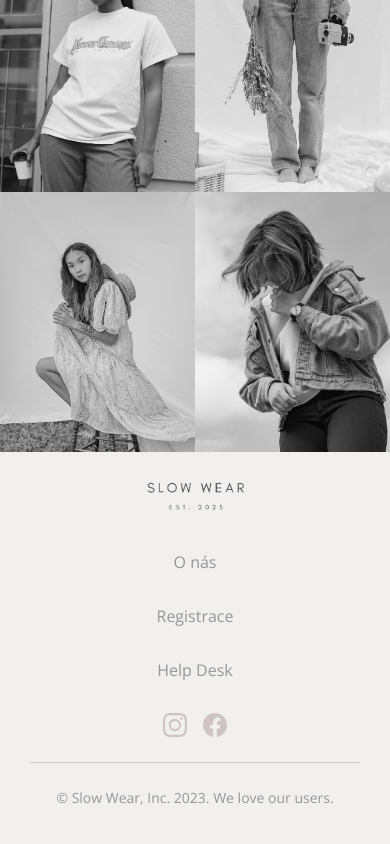
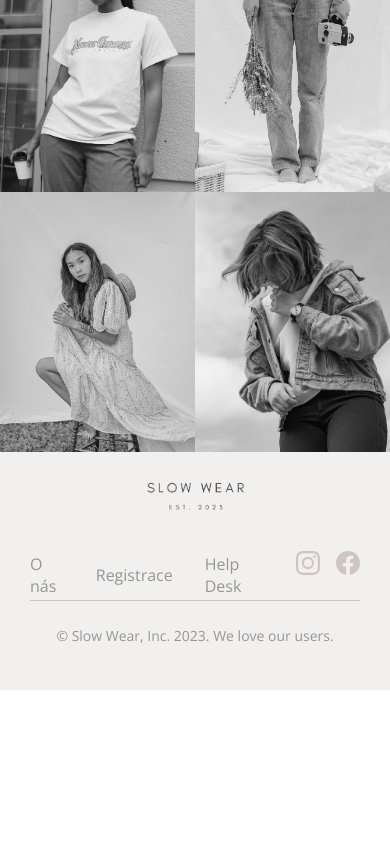
Before and after one commit to Kristyna-Novakova/slow-wear, a React app: page / in a window 390 px wide. Shown: the part 2689-3533 px from the top of the page. After the commit the page ends 3379 px from the top, so only its background shows below. Built offline with nearby package versions, Linux system fonts and the light colour scheme; a web font is replaced by a local one.

Commit message:
adding ul to footer

```diff
--- a/src/Components/Footer/footer.jsx
+++ b/src/Components/Footer/footer.jsx
@@ -6,20 +6,20 @@ import { BsFacebook } from 'react-icons/bs';
 
 export const Footer = () => {
   return (
-    <footer>
+    <footer className="footer">
       <div className="footer-container">
         <div className="footer-logo">
           <img src={logoSW} alt="logo" />
         </div>
-        <div className="footer-text">
-          <h3>O nás</h3>
-          <h3>Registrace</h3>
-          <h3>Help Desk</h3>
+        <ul className="footer-text">
+          <li>O nás</li>
+          <li>Registrace</li>
+          <li>Help Desk</li>
           <div className="social-media">
             <BsInstagram />
             <BsFacebook />
           </div>
-        </div>
+        </ul>
       </div>
       <div className="footer-divider">
         <p>&copy; Slow Wear, Inc. 2023. We love our users.</p>
--- a/src/Components/Footer/style.css
+++ b/src/Components/Footer/style.css
@@ -1,17 +1,16 @@
-footer {
+.footer {
   background-color: #f1f0ef;
   padding: 20px 30px;
   margin: 0;
   width: 100%;
   bottom: 0;
-
 }
 
 .footer-container {
   display: flex;
   justify-content: space-between;
   align-items: center;
-  border-bottom: 1px solid #CFC4C4;
+  border-bottom: 1px solid #cfc4c4;
 }
 
 .footer-logo {
@@ -26,13 +25,17 @@ footer {
 
 .footer-text {
   display: flex;
+  flex-direction: row;
+  align-items: center;
   gap: 1rem;
+  padding: 0;
 }
 
-.footer-text h3 {
+.footer-text li {
   font-size: 16px;
   font-weight: 300;
   color: #949698;
+  list-style: none;
 }
 
 .social-media {
@@ -40,7 +43,7 @@ footer {
   align-items: center;
   margin-left: 20px;
   font-size: 24px;
-  color: #CFC4C4;
+  color: #cfc4c4;
   gap: 1rem;
 }
 
@@ -54,23 +57,20 @@ footer {
   padding: 10px;
 }
 
-
 /* Responsive Design */
 
 @media (max-width: 768px) {
   .footer-container {
-    display: flex;
     flex-direction: column;
     align-items: center;
     gap: 2rem;
   }
 
   .footer-text {
-    flex-direction: column;
     gap: 2rem;
     align-items: center;
+    padding: 0;
   }
-
 
   .social-media {
     flex-direction: row;
```
